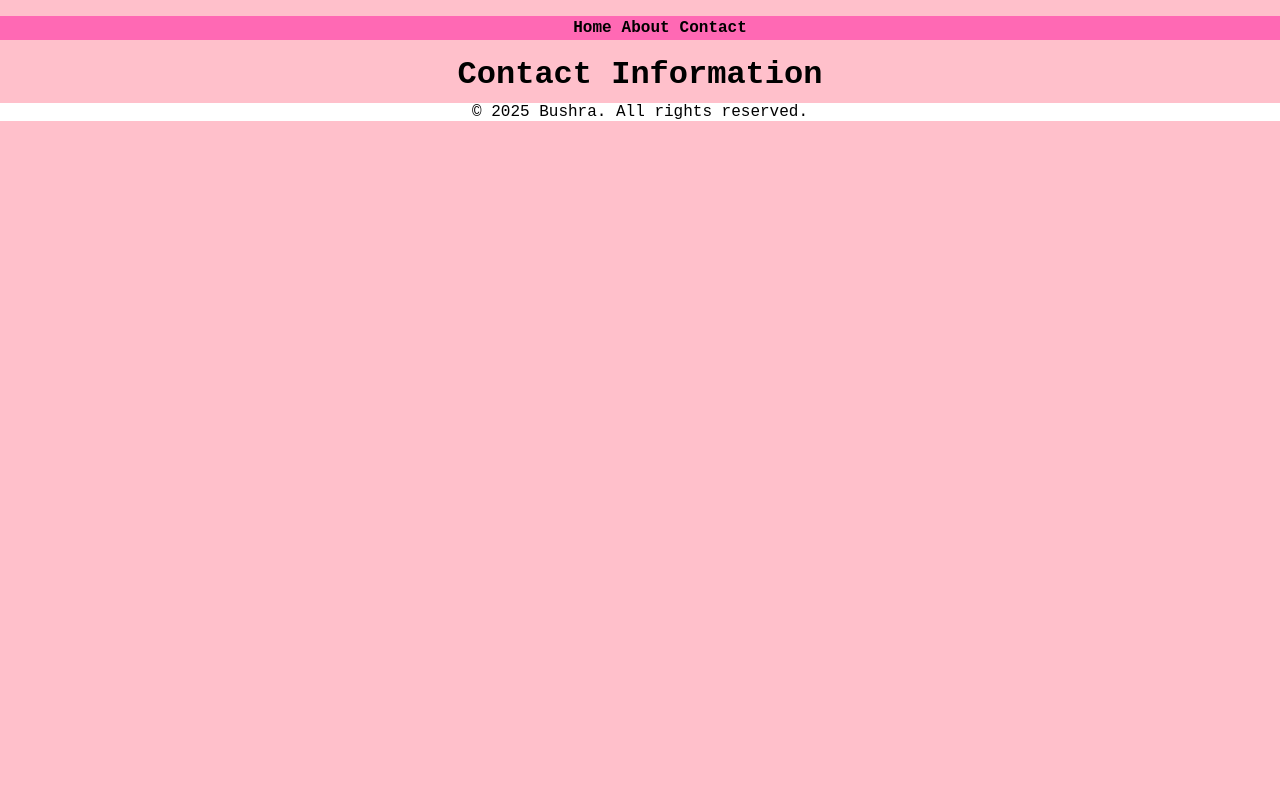
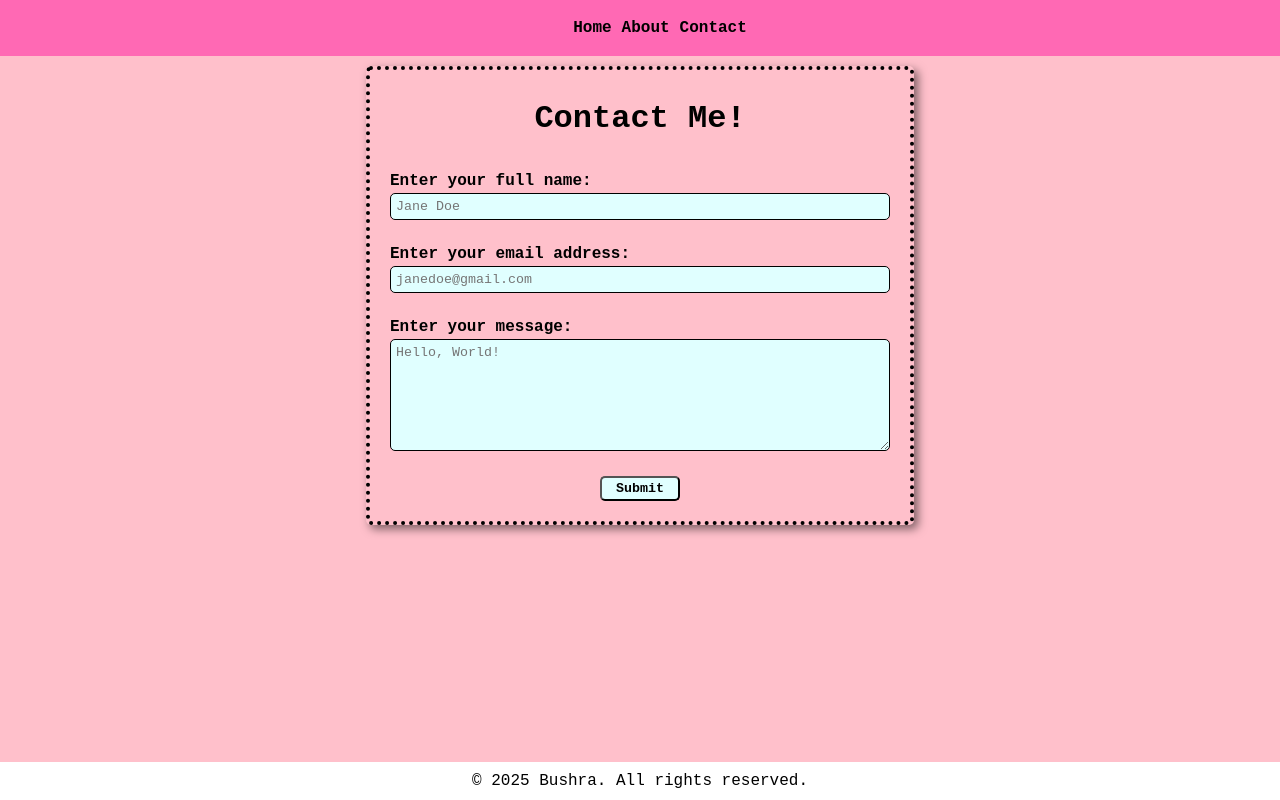
Before and after one commit to tremendoustruth/Portfolio, a plain HTML site: page contact.html in a window 1280 px wide. Drawn offline with Linux system fonts and the light colour scheme.

Commit message:
Creating a Contact Me Form Levels 1-5

```diff
--- a/contact.html
+++ b/contact.html
@@ -7,7 +7,6 @@
     <link rel="stylesheet" href="css/styles.css">
 </head>
 <body>
-    <div class="page-container">
     <header class="menu">
         <nav>
             <ul>
@@ -18,12 +17,26 @@
         </nav>
     </header>
     <main>
-        <h1>Contact Information</h1>
+        <form action="">
+            <h1>Contact Me!</h1>
+            <div class="form-group">
+            <label for="name" >Enter your full name:</label>
+            <input id="name" name="name" type="text" placeholder="Jane Doe">
+            </div>
+            <div class="form-group">
+            <label for="email">Enter your email address:</label>
+            <input id="email" name="email" type="text" placeholder="janedoe@gmail.com">
+            </div>
+            <div class="form-group">
+            <label for="message">Enter your message:</label>
+            <textarea id="message" name="message" placeholder="Hello, World!"></textarea>
+            </div>
+            <button>Submit</button>
+        </form>
     </main>
     <script src="js/script.js"></script>
     <footer>
         <p>&copy; 2025 Bushra. All rights reserved.</p>
     </footer>
-    </div>
 </body>
 </html>
--- a/css/styles.css
+++ b/css/styles.css
@@ -30,10 +30,11 @@ header {
     color: black;
     text-decoration: none;
     font-weight: bold;
+    transition: color 0.3s ease;
 }
 
 .menu-link:hover {
-    background-color: white;
+    color: white;
 }
 
 footer {
@@ -49,8 +50,8 @@ main {
 }
 
 h1, p {
+    text-align: center;
     margin: 10px;
-    text-align: center;
 }
 
 .profile-pic {
@@ -71,6 +72,63 @@ nav ul {
     gap: 0.25rem;
 }
 
+form {
+    display: flex;
+    flex-direction: column;
+    gap: 25px;
+    border: 4px dotted black;
+    border-radius: 5px;
+    padding: 20px;
+    max-width: 500px;
+    margin: 0 auto;
+    box-shadow: 4px 4px 10px rgba(0, 0, 0, 0.5);
+}
+.form-group{
+    display: flex;
+    flex-direction: column;
+    gap: 3px;
+}
+
+label {
+    font-weight: bold;
+}
+
+input, textarea {
+    font-family: 'Courier New', Courier, monospace;
+    border: 0.5px solid black;
+    border-radius: 5px;
+    background-color: lightcyan;
+    transition: background-color 0.3s ease, box-shadow 0.3s ease;
+    padding: 5px;
+}
+
+textarea {
+    height: 100px;
+}
+
+button {
+    font-family: 'Courier New', Courier, monospace;
+    width: 80px;
+    padding: 3px;
+    background-color:lightcyan;
+    font-weight: bold;
+    cursor: pointer;
+    align-self: center;
+    border-color: black;
+    border-radius: 5px;
+    transition: background-color 0.3s ease, box-shadow 0.3s ease;
+}
+
+button:hover {
+    background-color: #00CED1;
+    box-shadow: 2px 2px 6px rgba(0, 0, 0, 0.3);
+}
+input:focus, textarea:focus {
+    background-color: white;
+    outline: none;
+    box-shadow: 2px 2px 6px rgba(0, 0, 0, 0.3);
+}
+
 @media (min-width: 768px) {
     nav ul {
         flex-direction: row;
```
Also changed, not shown: about.html (+0 -2 lines), 1 other file.
